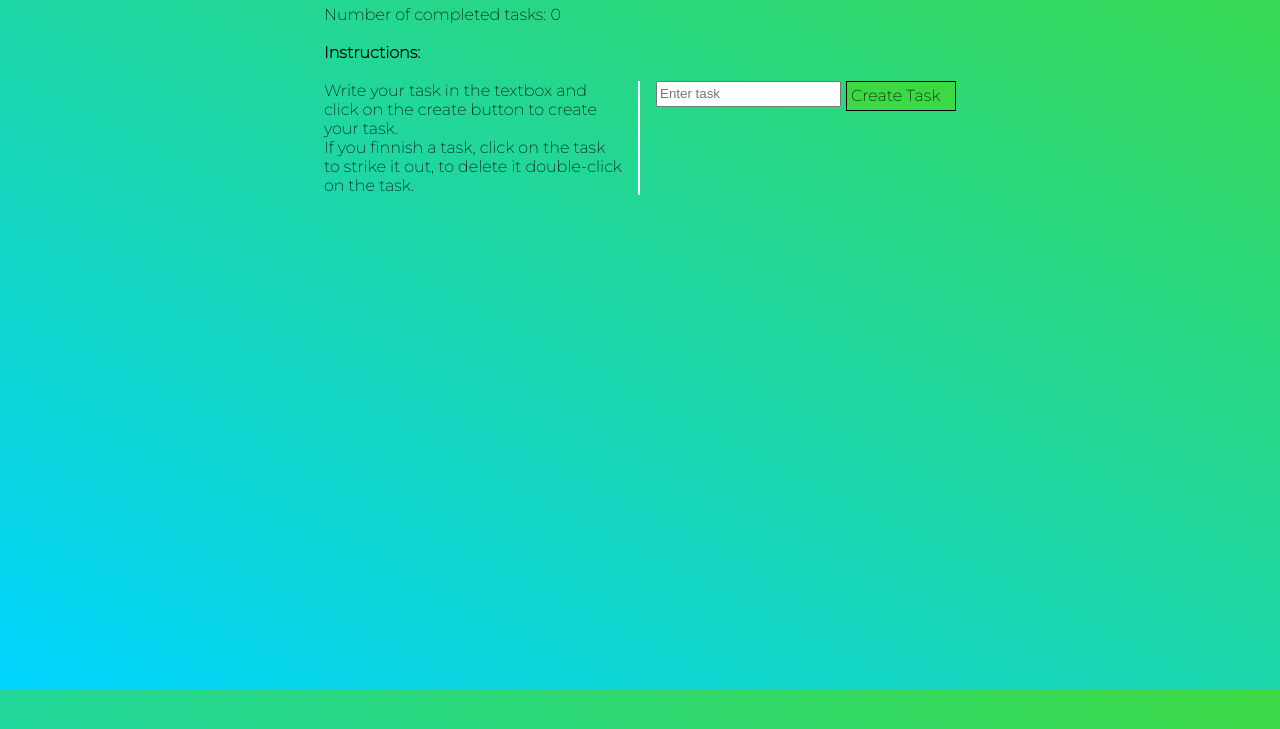
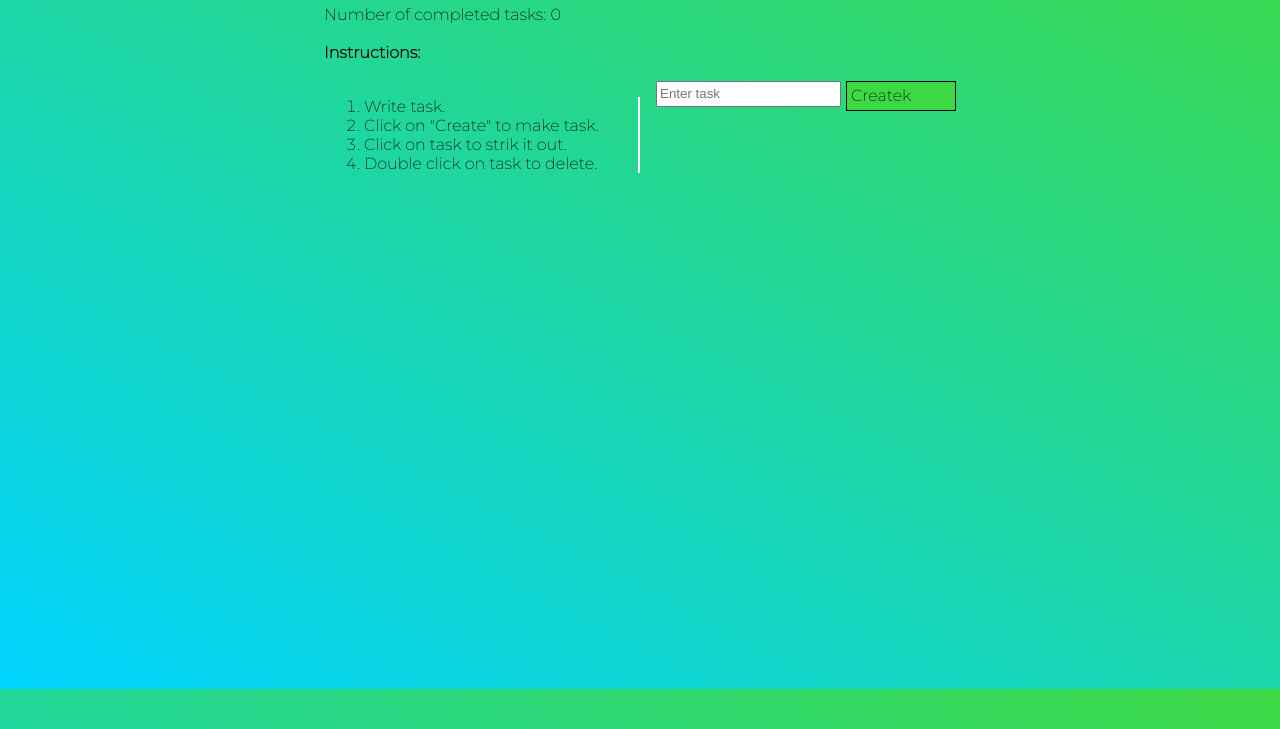
Before and after one commit to NoFace546/jed_ToDo-list, a plain HTML site: page index.html in a window 1280 px wide. Shown: the part 111-840 px from the top of the page. Drawn offline with Linux system fonts and the light colour scheme.

Commit message:
Instruksjoner gjort om til liste

```diff
--- a/index.html
+++ b/index.html
@@ -25,14 +25,16 @@
         <div id="instructions"><b>Instructions:</b> </div>
         <br/>
         <div id="split">
-            <section id="howto">
-                Write your task in the textbox and click on the create button to create your task. <br/>
-                If you finnish a task, click on the task to strike it out, to delete it double-click on the task.
-            </section>
+            <ol id="howto">
+                <li>Write task.</li>
+                <li>Click on "Create" to make task.</li>
+                <li>Click on task to strik it out.</li>
+                <li>Double click on task to delete.</li>
+            </ol>
 
                 <section id="list-of-tasks">
                 <input type="textbox" id="text" name="text" placeholder="Enter task"> <!--<button id="button">Create</button>-->
-                <div id="button">Create Task</div>
+                <div id="button">Createk</div>
                 <section id="toDoList">
                     <br/>
 
```
